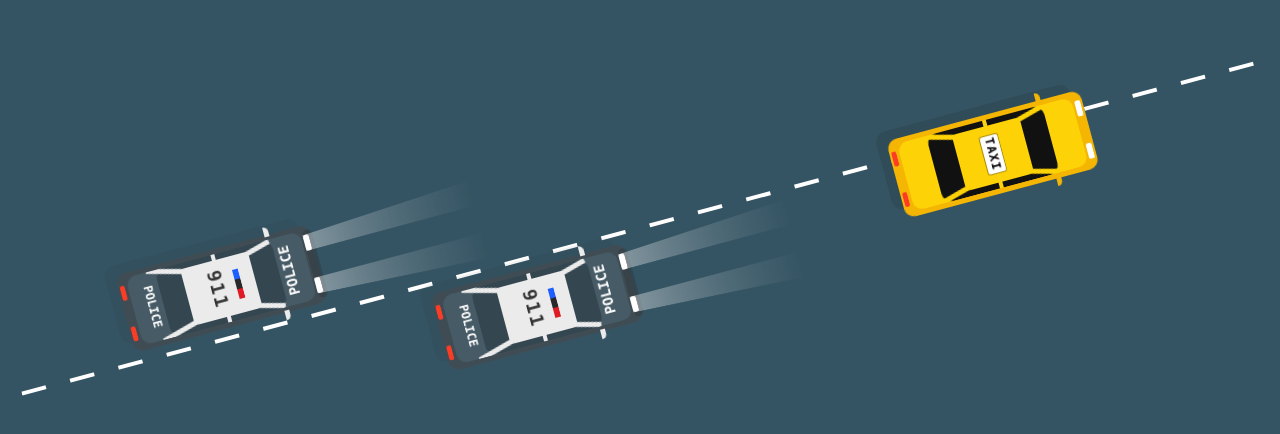
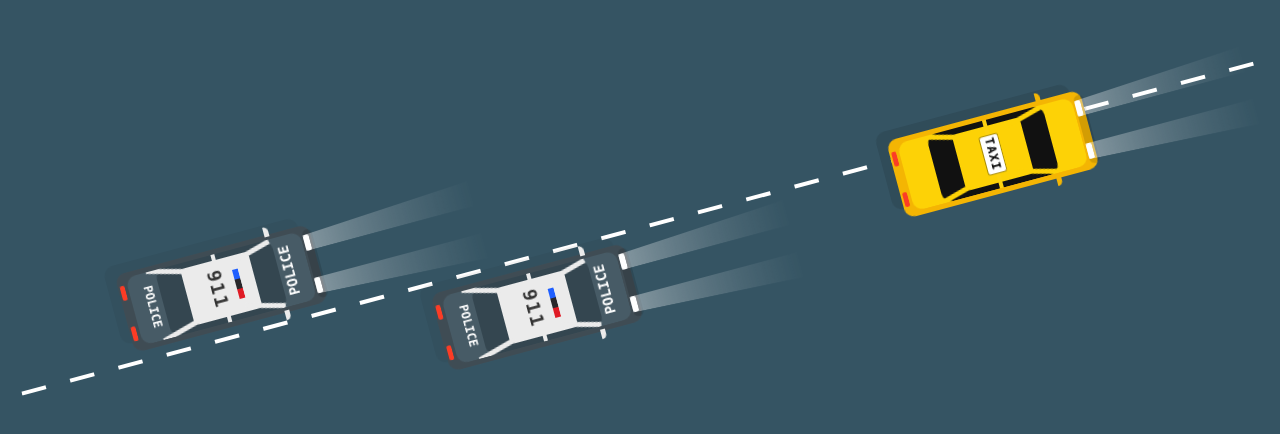
Before and after one commit to mobeen-asif/Running-Cars-CSS-Animation-Effect, a plain HTML site: page index.html in a window 1280 px wide. Shown: the part 172-606 px from the top of the page. Drawn offline with Linux system fonts and the light colour scheme.

Commit message:
CSS animation created.

```diff
--- a/style.css
+++ b/style.css
@@ -368,6 +368,38 @@ body{
     transform: rotate(-15deg);
     box-shadow: 100px -34px #fdd206;
 }
+.taxi .light-beam{
+    position: absolute;
+    top: 5px;
+    right: -2px;
+    width: 10px;
+    height: 70px;
+    background: #0002;
+    border-radius: 15px;
+    transform-style: preserve-3d;
+}
+.taxi .light-beam::before{
+    content: '';
+    position: absolute;
+    top: 5px;
+    left: 0px;
+    width: 150px;
+    height: 16px;
+    background: linear-gradient(90deg, #fff6, transparent);
+    transform-origin: left;
+    transform: perspective(500px) rotateY(-50deg);
+}
+.taxi .light-beam::after{
+    content: '';
+    position: absolute;
+    bottom: 5px;
+    left: 0px;
+    width: 150px;
+    height: 16px;
+    background: linear-gradient(90deg, #fff6, transparent);
+    transform-origin: left;
+    transform: perspective(500px) rotateY(-50deg);
+}
 .taxi .side-mirror{
     position: absolute;
     inset: 0;
```
